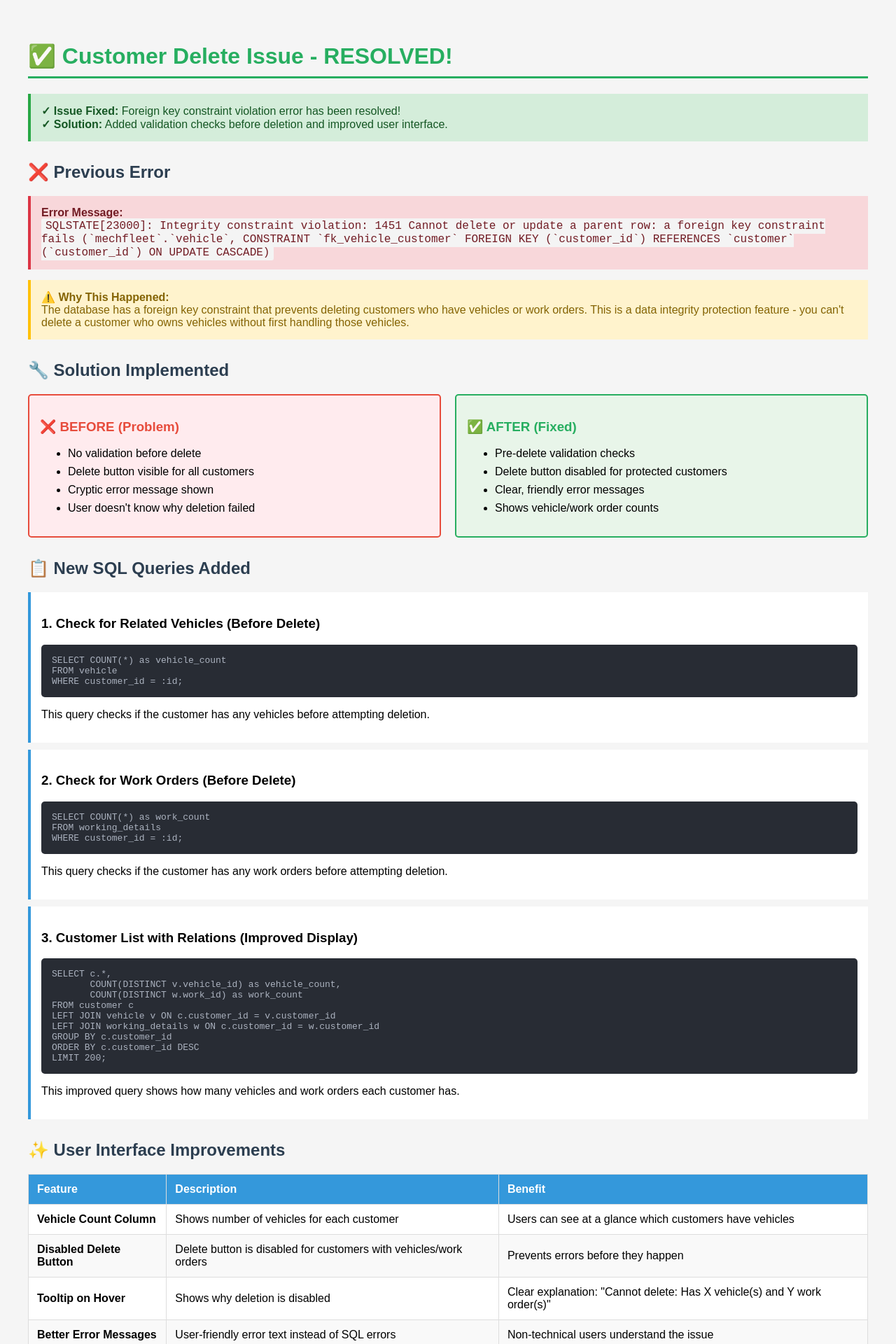
After one commit to ill-soul077/Mechfleet, a PHP site: page /customer_delete_fix.html in a window 1280 px wide. The commit adds this page. Shown: the top 1920 px of the page at 70% size. Run offline with PHP 8.4, Linux system fonts and the light colour scheme.

Commit message:
fixed deleted

```diff
--- /dev/null
+++ b/customer_delete_fix.html
@@ -0,0 +1,215 @@
+<!DOCTYPE html>
+<html lang="en">
+<head>
+    <meta charset="UTF-8">
+    <meta name="viewport" content="width=device-width, initial-scale=1.0">
+    <title>Customer Delete Issue - FIXED</title>
+    <style>
+        body { font-family: Arial, sans-serif; max-width: 1200px; margin: 20px auto; padding: 20px; background: #f5f5f5; }
+        h1 { color: #27ae60; border-bottom: 3px solid #27ae60; padding-bottom: 10px; }
+        h2 { color: #2c3e50; margin-top: 30px; }
+        .success { background: #d4edda; border-left: 4px solid #28a745; color: #155724; padding: 15px; margin: 15px 0; }
+        .error { background: #f8d7da; border-left: 4px solid #dc3545; color: #721c24; padding: 15px; margin: 15px 0; }
+        .info { background: #d1ecf1; border-left: 4px solid #17a2b8; color: #0c5460; padding: 15px; margin: 15px 0; }
+        .warning { background: #fff3cd; border-left: 4px solid #ffc107; color: #856404; padding: 15px; margin: 15px 0; }
+        code { background: #f4f4f4; padding: 2px 6px; border-radius: 3px; font-family: 'Courier New', monospace; }
+        pre { background: #282c34; color: #abb2bf; padding: 15px; border-radius: 5px; overflow-x: auto; }
+        table { width: 100%; border-collapse: collapse; margin: 15px 0; background: white; }
+        th, td { border: 1px solid #ddd; padding: 12px; text-align: left; }
+        th { background: #3498db; color: white; }
+        tr:nth-child(even) { background: #f9f9f9; }
+        .comparison { display: grid; grid-template-columns: 1fr 1fr; gap: 20px; margin: 20px 0; }
+        .before, .after { padding: 15px; border-radius: 5px; }
+        .before { background: #ffebee; border: 2px solid #e74c3c; }
+        .after { background: #e8f5e9; border: 2px solid #27ae60; }
+        .step { background: white; padding: 15px; margin: 10px 0; border-left: 4px solid #3498db; }
+        .btn { display: inline-block; padding: 10px 20px; background: #3498db; color: white; text-decoration: none; border-radius: 5px; margin: 10px 5px 10px 0; }
+        .btn:hover { background: #2980b9; }
+        ul li { margin: 8px 0; }
+    </style>
+</head>
+<body>
+    <h1>✅ Customer Delete Issue - RESOLVED!</h1>
+
+    <div class="success">
+        <strong>✓ Issue Fixed:</strong> Foreign key constraint violation error has been resolved!<br>
+        <strong>✓ Solution:</strong> Added validation checks before deletion and improved user interface.
+    </div>
+
+    <h2>❌ Previous Error</h2>
+    <div class="error">
+        <strong>Error Message:</strong><br>
+        <code>SQLSTATE[23000]: Integrity constraint violation: 1451 Cannot delete or update a parent row:
+        a foreign key constraint fails (`mechfleet`.`vehicle`, CONSTRAINT `fk_vehicle_customer`
+        FOREIGN KEY (`customer_id`) REFERENCES `customer` (`customer_id`) ON UPDATE CASCADE)</code>
+    </div>
+
+    <div class="warning">
+        <strong>⚠️ Why This Happened:</strong><br>
+        The database has a foreign key constraint that prevents deleting customers who have vehicles or work orders.
+        This is a data integrity protection feature - you can't delete a customer who owns vehicles without first
+        handling those vehicles.
+    </div>
+
+    <h2>🔧 Solution Implemented</h2>
+
+    <div class="comparison">
+        <div class="before">
+            <h3 style="color: #e74c3c;">❌ BEFORE (Problem)</h3>
+            <ul>
+                <li>No validation before delete</li>
+                <li>Delete button visible for all customers</li>
+                <li>Cryptic error message shown</li>
+                <li>User doesn't know why deletion failed</li>
+            </ul>
+        </div>
+        <div class="after">
+            <h3 style="color: #27ae60;">✅ AFTER (Fixed)</h3>
+            <ul>
+                <li>Pre-delete validation checks</li>
+                <li>Delete button disabled for protected customers</li>
+                <li>Clear, friendly error messages</li>
+                <li>Shows vehicle/work order counts</li>
+            </ul>
+        </div>
+    </div>
+
+    <h2>📋 New SQL Queries Added</h2>
+
+    <div class="step">
+        <h3>1. Check for Related Vehicles (Before Delete)</h3>
+        <pre>SELECT COUNT(*) as vehicle_count
+FROM vehicle
+WHERE customer_id = :id;</pre>
+        <p>This query checks if the customer has any vehicles before attempting deletion.</p>
+    </div>
+
+    <div class="step">
+        <h3>2. Check for Work Orders (Before Delete)</h3>
+        <pre>SELECT COUNT(*) as work_count
+FROM working_details
+WHERE customer_id = :id;</pre>
+        <p>This query checks if the customer has any work orders before attempting deletion.</p>
+    </div>
+
+    <div class="step">
+        <h3>3. Customer List with Relations (Improved Display)</h3>
+        <pre>SELECT c.*,
+       COUNT(DISTINCT v.vehicle_id) as vehicle_count,
+       COUNT(DISTINCT w.work_id) as work_count
+FROM customer c
+LEFT JOIN vehicle v ON c.customer_id = v.customer_id
+LEFT JOIN working_details w ON c.customer_id = w.customer_id
+GROUP BY c.customer_id
+ORDER BY c.customer_id DESC
+LIMIT 200;</pre>
+        <p>This improved query shows how many vehicles and work orders each customer has.</p>
+    </div>
+
+    <h2>✨ User Interface Improvements</h2>
+
+    <table>
+        <thead>
+            <tr>
+                <th>Feature</th>
+                <th>Description</th>
+                <th>Benefit</th>
+            </tr>
+        </thead>
+        <tbody>
+            <tr>
+                <td><strong>Vehicle Count Column</strong></td>
+                <td>Shows number of vehicles for each customer</td>
+                <td>Users can see at a glance which customers have vehicles</td>
+            </tr>
+            <tr>
+                <td><strong>Disabled Delete Button</strong></td>
+                <td>Delete button is disabled for customers with vehicles/work orders</td>
+                <td>Prevents errors before they happen</td>
+            </tr>
+            <tr>
+                <td><strong>Tooltip on Hover</strong></td>
+                <td>Shows why deletion is disabled</td>
+                <td>Clear explanation: "Cannot delete: Has X vehicle(s) and Y work order(s)"</td>
+            </tr>
+            <tr>
+                <td><strong>Better Error Messages</strong></td>
+                <td>User-friendly error text instead of SQL errors</td>
+                <td>Non-technical users understand the issue</td>
+            </tr>
+        </tbody>
+    </table>
+
+    <h2>🎯 How to Delete a Customer (Proper Workflow)</h2>
+
+    <div class="info">
+        <strong>Step-by-Step Process:</strong>
+        <ol>
+            <li><strong>Check the Vehicles Column</strong> - Look for customers with 0 vehicles</li>
+            <li><strong>If customer has vehicles:</strong>
+                <ul>
+                    <li>Option A: Delete or reassign their vehicles first</li>
+                    <li>Option B: Delete work orders associated with those vehicles</li>
+                    <li>Then try deleting the customer again</li>
+                </ul>
+            </li>
+            <li><strong>If customer has 0 vehicles:</strong> Delete button will be enabled - click it!</li>
+        </ol>
+    </div>
+
+    <h2>📊 Current Database Status</h2>
+
+    <div class="info">
+        In your current database:<br>
+        <strong>All 50 customers have at least 1 vehicle assigned.</strong><br><br>
+        This means you cannot delete any existing customers without first:
+        <ul>
+            <li>Deleting their vehicles, OR</li>
+            <li>Reassigning their vehicles to other customers</li>
+        </ul>
+
+        <strong>To test deletion:</strong> Create a new customer without adding any vehicles to them.
+    </div>
+
+    <h2>🧪 Test the Fix</h2>
+
+    <p><strong>Try these scenarios:</strong></p>
+
+    <div class="step">
+        <strong>Scenario 1: Try to delete a customer with vehicles</strong>
+        <ul>
+            <li>Go to the customers page</li>
+            <li>Notice the "Vehicles" column</li>
+            <li>For customers with vehicles > 0, the delete button is disabled</li>
+            <li>Hover over the disabled button to see the reason</li>
+        </ul>
+    </div>
+
+    <div class="step">
+        <strong>Scenario 2: Create and delete a new customer</strong>
+        <ul>
+            <li>Add a new customer using the form</li>
+            <li>Don't add any vehicles for this customer</li>
+            <li>The delete button will be enabled for this customer</li>
+            <li>Click delete - it will work!</li>
+        </ul>
+    </div>
+
+    <a href="http://localhost/Mechfleet/public/customers.php" class="btn" target="_blank">🔗 Open Customers Page</a>
+    <a href="http://localhost/Mechfleet/public/vehicles.php" class="btn" target="_blank">🚗 Manage Vehicles</a>
+
+    <h2>💡 Additional Resources</h2>
+
+    <ul>
+        <li><strong>SQL Documentation:</strong> <code>sql/queries/customers_crud_queries.sql</code></li>
+        <li><strong>Customer Page:</strong> <code>public/customers.php</code></li>
+        <li><strong>Database Config:</strong> <code>includes/config.php</code></li>
+    </ul>
+
+    <div class="success" style="margin-top: 30px;">
+        <strong>✅ Summary:</strong> The foreign key constraint error is now properly handled. The system prevents
+        invalid deletions and provides clear feedback to users about why a customer cannot be deleted and what
+        they need to do first.
+    </div>
+</body>
+</html>
```
Also changed, not shown: customers_sql_documentation.html (added, +167 -0 lines), public/customers.php (+51 -9 lines), sql/queries/customers_crud_queries.sql (added, +179 -0 lines).
